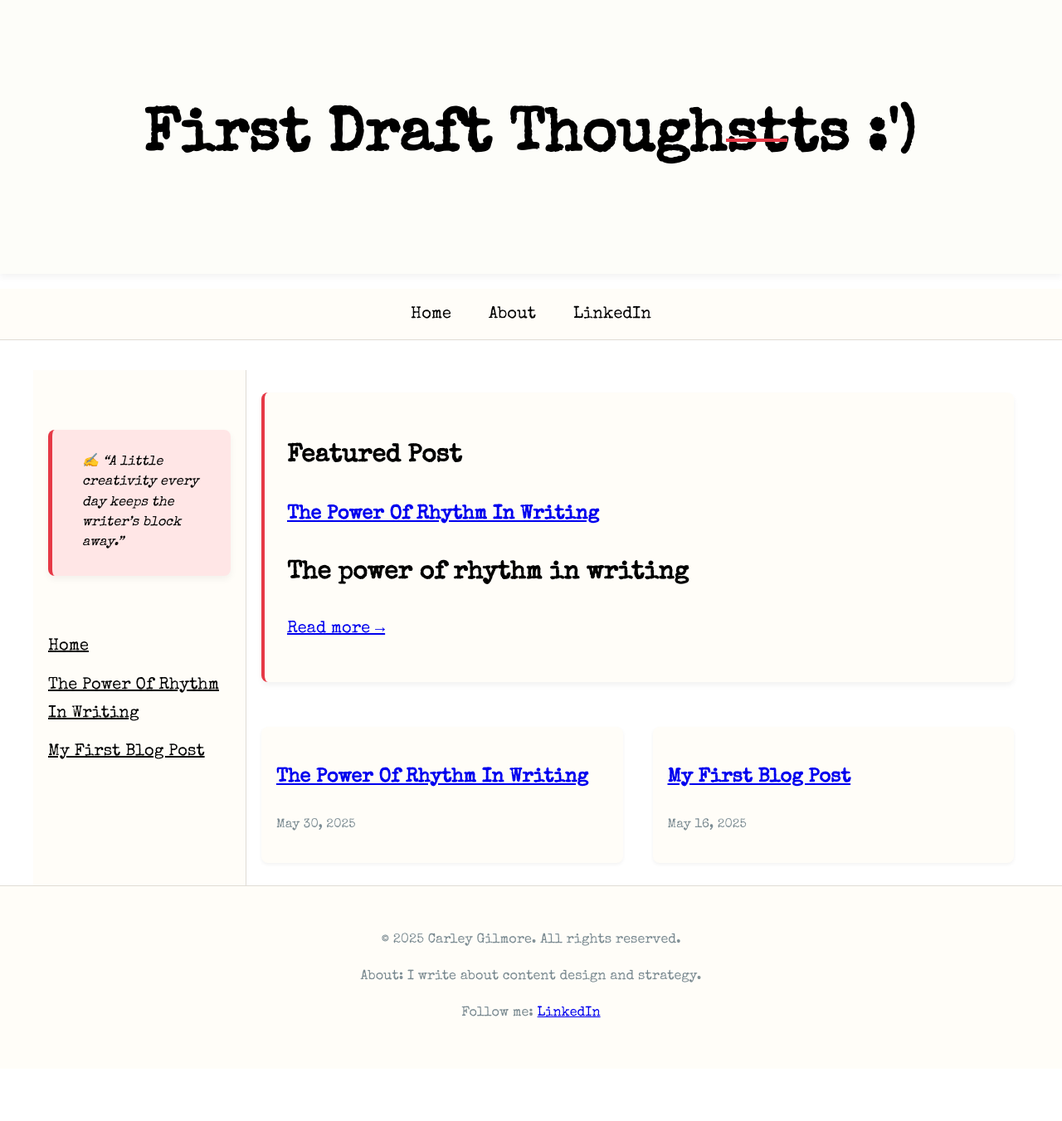
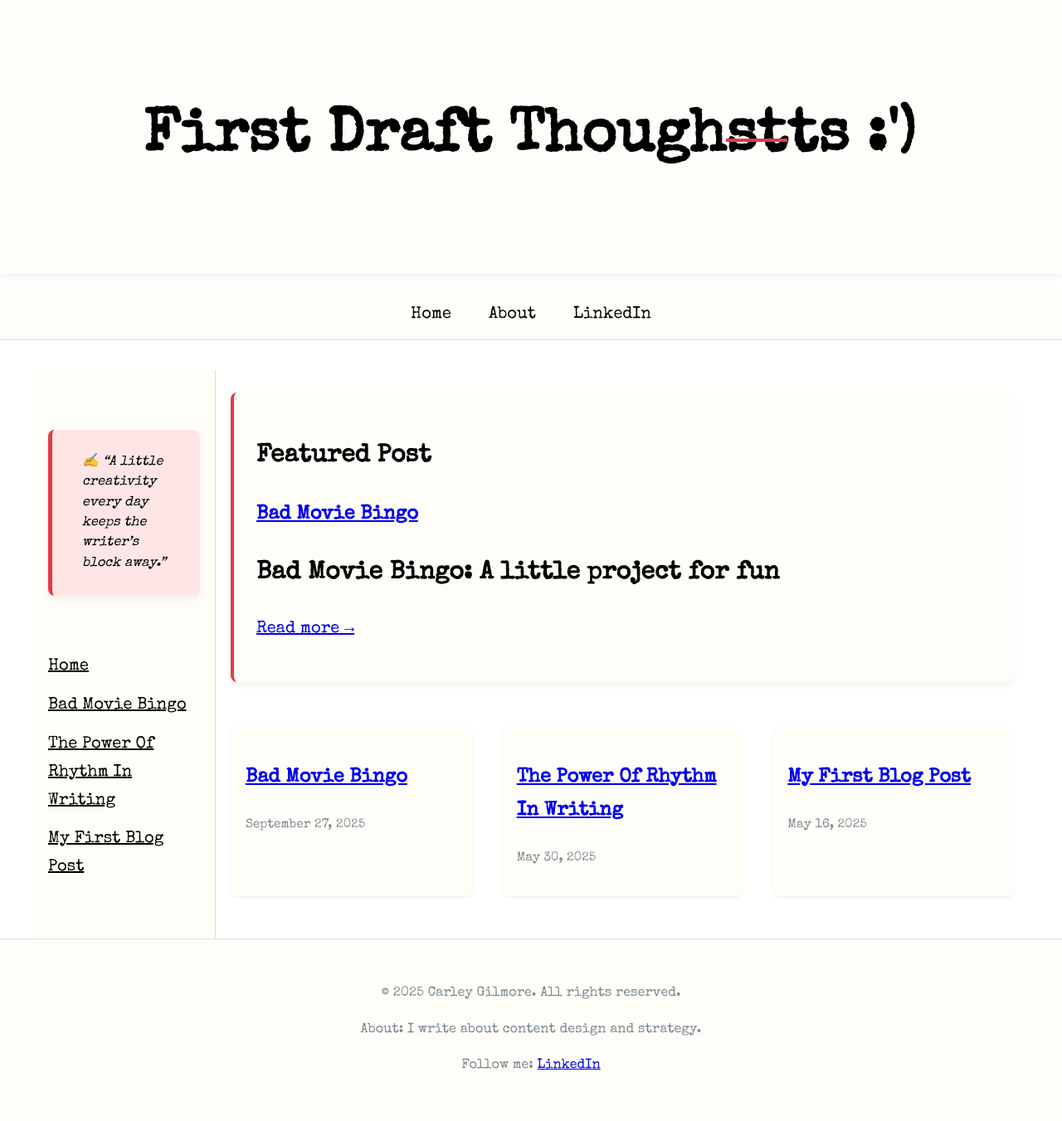
Before and after one commit to cgilmore18/cgilmore18.github.io, a Jekyll site: the page built from index.md, in a window 1280 px wide. Shown: the whole page at 83% size. Built offline with Jekyll 4.4.1, drawn with Linux system fonts in a browser that asks for light colours; before the commit the page ends 1288 px from its top, so only the background shows below that; part of the change alters nothing that is shown.

Commit message:
dynamic sizing changes and blog posts

```diff
--- /dev/null
+++ b/_posts/2025-09-27-bad-movie-bingo.md
@@ -0,0 +1,84 @@
+# Bad Movie Bingo: A little project for fun
+
+Today, I wrapped up v0 of a web app I made for a friend’s birthday. The project, called Bad Movie Bingo, started as an idea I mocked up in Canva.
+
+<img src="/images/bad-movie-canva.png" alt="bad movie bingo canva design" width="400px" class="center" />
+
+## Why Bad Movie Bingo?
+
+My friend Chris is super into collecting and watching really bad movies. And I mean *really* bad. He likes to host "Bad Movie Nights" where he invites a bunch of friends to watch a movie from his collection. Chris will screen a handful of movies before asking for a volunteer to choose a movie that speaks to them. At the last Bad Movie Night, we ended up watching a movie called *The Last Vampire on Earth* from 2009, and it was bad alright...
+
+I actually wasn’t originally planning on making an app. I was going to go to the public library to print about 20 copies of bingo grids with tiles like “Ketchup Blood”,” “Poor CGI,” and “Continuity Error.” Then, I was going to laminate the copies and get some EXPO markers. But, my friend’s birthday party was approaching quicker than usual, and I thought why not make a simple Next.js app in a few hours? It's been a while since I worked on an app, and this didn't happen without a little vibe coding with ChatGPT/Copilot.
+
+## High-level flow
+
+### Landing page
+The first page of the web app is a landing page where players can enter or create a room code with a nickname.
+
+<img src="/images/bmb_landingpage.png" alt="bad movie bingo landing page" width="200" class="center" />
+
+### Game room
+Once the player is in a game room, they'll be able to see their bingo card, generated from a randomized array of 25 strings in a 5x5 grid.
+
+<img src="/images/bmb_bingocard1.png" alt="bad movie bingo card" class="center" />
+
+### Bingo detection
+
+Each tap of a bingo square updates the database, and a bingo check is made. When a player gets bingo, they and any other players in the game room will be alerted with a celebratory message.
+
+<img src="/images/bmb_bingo_detection.png" alt="bad movie bingo winner" width="600" class="center" />
+
+## Implementation
+
+### Frontend (Webapp)
+
+I made the frontend with React/Next.js, TailwindCSS, and Vercel for free hosting and instant deployment. This was my first time using TailwindCSS---I had only ever used plain CSS. This was also my first time using Vercel, which was a super smooth experience.
+
+### Real-time database
+
+I used Firebase for the bingo database, handling game rooms, users, cards, and selections. I've used Firebase before in a Mobile and Ubiquitous Computing class where some friends and I made a dating app (good times). I used the following functions from Cloud Firestore to interact with and manage data within the Firestore database:
+
+- `doc`
+
+  Creates a `DocumentReference` object that points to a document within a collection of a Firestore database.
+
+- `setDoc`
+
+  Creates or completely overwrites a document at a specified `DocumentReference`.
+
+- `getDoc`
+
+  Retrieves a single document's data from Firestore and returns a `DocumentSnapshot` object containing the document's data.
+- `onSnapshot`
+
+  Provides real-time updates for a document or a query. Attaches a listener to a `DocumentReference` or `Query` and executes a callback function whenever the data changes. This is what makes the app reactive to changes in the database without needing to manually fetch the data.
+
+- `updateDoc`
+
+  Updates specific fields in an existing document without overwriting the entire document.
+
+You can find these functions in the main game .js file for detecting bingo and broadcasting notifications. Visit the [Cloud Firestore docs](https://firebase.google.com/docs/firestore/query-data/get-data) for more information on getting data and real-time updates with Firebase.
+
+## Results
+
+I'm pretty happy with how this v0 came out. It didn't take super long to set up, and in the future I'll be looking into making the tiles more customizable for the user who creates a game. Two main steps I plan on taking:
+
+1. Spend more time on the styling to make the design more accessible, e.g., change the text color to white when the the user selects tiles.
+2. Try incorporating AI to come up with tile ideas based on the title of a movie entered. I plan on looking into generative text models served by HuggingFace.
+
+I'd give the user the following options when they get to the landing page:
+
+- Create a new game.
+- Join an existing game.
+
+Creating a new game will lead to a screen with the following options:
+
+- Create tiles from scratch.
+
+  When selected, a screen with blank, editable textboxes will appear. When the options are to the game creator's liking, the creator can submit.
+
+- Use AI to generate tiles.
+
+  After selecting this option, the user will be prompted to submit a movie title. The next screen will be editable textboxes populated with AI-generated bingo tiles. The user will submit when the options are to their liking, with the option to generate more options per option they'd like to change.
+
+  All in all, this was a fun experience, and I'm excited to share the project with my friend today!
--- a/css/main.css
+++ b/css/main.css
@@ -223,6 +223,12 @@ body, html {
   }
 }
 
+@media (max-width: 480px) {
+  .content {
+    padding: 1rem;
+  }
+}
+
 /* Featured post card */
 /* Default: stack for mobile */
 .featured-post-card {
@@ -361,3 +367,27 @@ body, html {
   font-style: italic;
   line-height: 1.5;
 }
+
+/* use clamp for scaling font sizes */
+body {
+  font-size: clamp(16px, 2vw, 20px);
+}
+
+.playful-title {
+  font-size: clamp(2rem, 6vw, 4rem);
+}
+
+/* add universal box-sizing to prevent overflow */
+* {
+  box-sizing: border-box;
+}
+
+/* make images responsive */
+img {
+  max-width: 100%;
+  height: auto;
+  display: block;
+}
+
+/* for centering images */
+.center { display: block; margin-left: auto; margin-right: auto; width: 50%; }
```
Also changed, not shown: _posts/2025-05-30-the-power-of-rhythm-in-writing.md (+1 -1 lines), images/bad-movie-canva.png (added), images/bmb_bingo_detection.png (added), images/bmb_bingocard1.png (added), images/bmb_landingpage.png (added).
